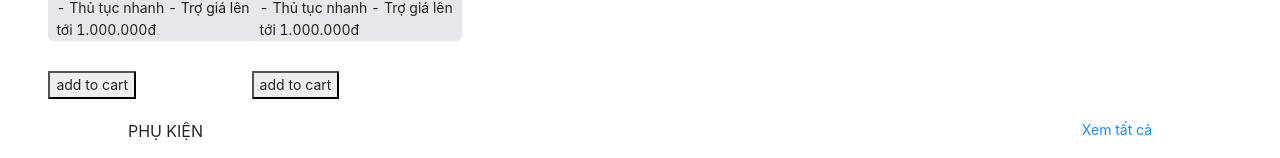
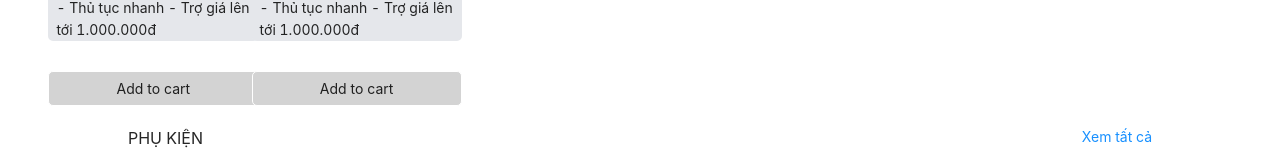
Before and after one commit to emtoanhungyen/ass-forntendFW2, a React (Vite) app: page / in a window 1280 px wide. Shown: the part 753-911 px from the top of the page. Built offline with nearby package versions, Linux system fonts and the light colour scheme; data requests are answered from the project's data file.

Commit message:
feat: fix

```diff
--- a/src/components/views/main/BestPhone.tsx
+++ b/src/components/views/main/BestPhone.tsx
@@ -6,7 +6,7 @@ import styled from 'styled-components'
 import { useAppDispatch, useAppSelector } from '../../../app/hook'
 import { addToCart } from '../../../features/CartSlice'
 import { getProducts } from '../../../features/ProductSlice'
-import { Box, BoxPhone, Container, DisPrice, DivPhone, DivText, DivTitle, Price, Span } from '../../../styles/views/bestPhone'
+import { Box, BoxPhone, ButtonToCart, Container, DisPrice, DivPhone, DivText, DivTitle, Price, Span } from '../../../styles/views/bestPhone'
 import { ProductType } from '../../../types/Products'
 
 type Props = {}
@@ -33,18 +33,16 @@ const BestPhone = (props: Props) => {
             </DivTitle>
             <DivPhone>
                 <Box>
-                    {products?.map((item : any,index) => {
-                        return <BoxPhone>
+                    {products.map((item: any, index) => {
+                        return <BoxPhone key={index}>
                             <Space direction="vertical" size="middle" style={{ display: 'flex' }}>
                                 <div>
-                                    <Link to={`/product/${item.id}`} >
-                                        <Image width={160} height={160} src={item.img} />
-                                    </Link>
+                                    <Image width={160} height={160} src={item.img} />
                                 </div>
                                 <div>
                                     <Link to={`/product/${item.id}`} style={{ color: 'black' }}>{item.name}</Link>
-                                    <span>|</span>
-                                    <span>Chính hãng VN/A</span>
+                                    <span> |</span>
+                                    <span> Chính hãng VN/A</span>
                                 </div>
                                 <div>
                                     <Price >{item.price} đ</Price>
@@ -55,7 +53,7 @@ const BestPhone = (props: Props) => {
                                         [HOT] Thu cũ lên đời giá cao - Thủ tục nhanh - Trợ giá lên tới 1.000.000đ
                                     </TextNote>
                                 </DivText>
-                                <button onClick={() => addTo(item)}>add to cart</button>
+                                <ButtonToCart onClick={() => addTo(item)}>Add to cart</ButtonToCart>
                             </Space>
                         </BoxPhone>
                     })}
--- a/src/pages/views/ProductDetail.tsx
+++ b/src/pages/views/ProductDetail.tsx
@@ -1,6 +1,6 @@
 import { Image, Space } from 'antd'
 import React, { useEffect, useState } from 'react'
-import { BorderBoxSPCL, BoxPreview, BoxPreview1, BoxSPCL, BtnAddtoCart, Button, Container, Desc, DisPrice, DivBox, Flex, FlexL, FlexR, P, Preview, Price, Py2, Span1, Span2, SpanTitle, TitleSPCL } from '../../styles/views/ProductDetail'
+import { BorderBoxSPCL, BoxPreview, BoxPreview1, BoxSPCL, Button, Container, Desc, DisPrice, DivAddToCart, DivBox, DivClick, Flex, FlexL, FlexR, P, Preview, Price, Py2, Span1, Span2, SpanTitle, TitleSPCL } from '../../styles/views/ProductDetail'
 import IphoneDetailPreview from './../../assets/images/ipDetailPreview.png'
 import ngoisao from './../../assets/images/ngoisao.png'
 import iconcart from './../../assets/images/Iconcart.png'
@@ -20,11 +20,10 @@ type Props = {
 const ProductDetail = (props: Props) => {
     const { id } = useParams();
     const productDetail = useAppSelector((item: any) => item.product.value);
-
     const dispatch = useAppDispatch()
 
-    const addToCart = (item: ProductType) => {
-        dispatch<any>(addToCart(item))
+    const addTo = (item: any) => {
+        dispatch(addToCart(item));
     }
 
     useEffect(() => {
@@ -33,6 +32,7 @@ const ProductDetail = (props: Props) => {
 
     return (
         <div>
+            { }
             <Container>
                 <SpanTitle>{productDetail.name}</SpanTitle>
             </Container>
@@ -40,7 +40,7 @@ const ProductDetail = (props: Props) => {
             <Container>
                 <Flex>
                     <FlexL>
-                        <Image src={productDetail.img} width={358} height={358} />
+                        <Image src={productDetail?.img} width={358} height={358} />
                         <Preview>
                             <BoxPreview1>
                                 <Style>
@@ -80,13 +80,17 @@ const ProductDetail = (props: Props) => {
                                 <p>{productDetail?.desc}</p>
                             </Desc>
                         </div>
-                        <BtnAddtoCart>
-                            <Button>Mua ngay</Button>
-                            <BorderImg>
-                                <img style={{ paddingTop: '10px', paddingLeft: '10px' }} src={iconcart} />
-                            </BorderImg>
-                            <P>Thêm vào giỏ hàng</P>
-                        </BtnAddtoCart>
+                        <DivClick>
+                            <div>
+                                <Button>Mua ngay</Button>
+                            </div>
+                            <DivAddToCart>
+                                <BorderImg onClick={() => addTo(productDetail)}>
+                                    <img style={{ paddingTop: '10px', paddingLeft: '10px' }} src={iconcart} />
+                                </BorderImg>
+                                <P onClick={() => addTo(productDetail)} >Thêm vào giỏ hàng</P>
+                            </DivAddToCart>
+                        </DivClick>
                     </FlexR>
                 </Flex>
                 {/* Sản phẩm cùng loại */}
--- a/src/pages/views/cart/Cart.tsx
+++ b/src/pages/views/cart/Cart.tsx
@@ -94,6 +94,7 @@ const Cart = (props: Props) => {
             ) : (
                 <My2>
                     <CartIsEmpty>Giỏ hàng đang trống</CartIsEmpty>
+                    {/* <BackToHome to='/'>Quay lại trang chủ</BackToHome> */}
                 </My2>
             )}
 
@@ -112,5 +113,9 @@ export const LinkCart = styled.div`
         background-color: #f4dada;
     }
 `
-
+const BackToHome = styled(Link)`
+    text-align: center;
+    font-size: 17px;
+    color: black;
+`
 export default Cart
--- a/src/styles/views/ProductDetail.tsx
+++ b/src/styles/views/ProductDetail.tsx
@@ -52,9 +52,13 @@ export const FlexR = styled.div`
 export const Desc = styled.div`
     margin-top: 10px;
 `
-export const BtnAddtoCart = styled.div`
+export const DivClick = styled.div`
     margin-top: 290px;
     display: flex;
+`
+export const DivAddToCart = styled.div`
+    display: flex;
+    margin-left: 15px;
 `
 export const Button = styled.button`
     width: 230px;
--- a/src/styles/views/bestPhone.tsx
+++ b/src/styles/views/bestPhone.tsx
@@ -44,5 +44,13 @@ export const Box = styled.div`
     margin-top: 15px;
 `
 export const ButtonToCart = styled.button`
-    width: 50px;
+   width: 100%;
+    height: 35px;
+    border: 1px solid white;
+    border-radius: 5px;
+    background: lightgray;
+    &:hover {
+        background-color: #e4e461;
+        color: white;
+    }
 `
```
